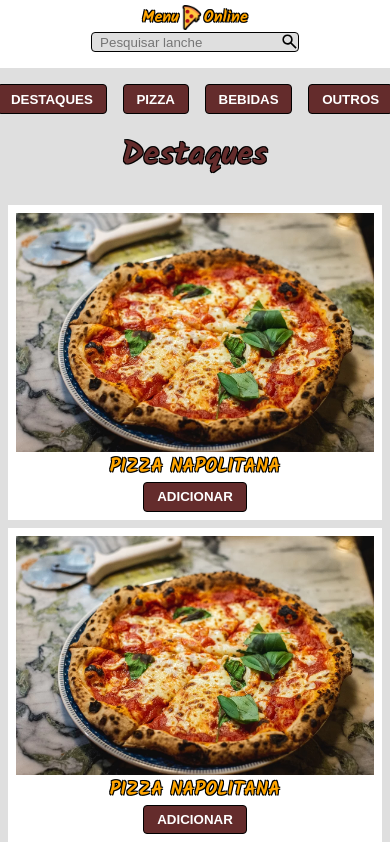
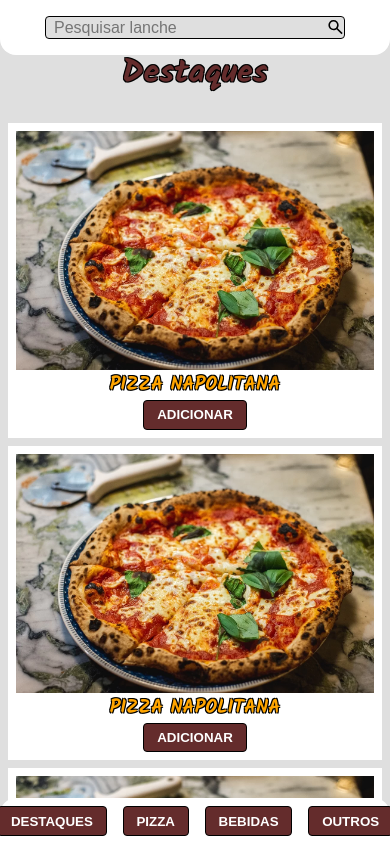
Before and after one commit to BirdMelo/menu-online, a plain HTML site: page index.html in a window 390 px wide. Shown: the top 842 px of the page. Drawn offline with Linux system fonts and the light colour scheme.

Commit message:
desenvolvimento de designe mobile finalizado

```diff
--- /dev/null
+++ b/Style/footer.css
@@ -0,0 +1,8 @@
+footer {
+    position:fixed;
+    inset: auto auto 0 0;
+    background-color: var(--bg-box-color);
+    width: 100%;
+    padding: 0.5rem 0;
+    border-radius: 16px 16px 0 0;
+}
--- a/Style/header.css
+++ b/Style/header.css
@@ -1,18 +1,13 @@
-@import url('./logo.css');
-
 header {
     display: flex;
     align-items: center;
     justify-content: center;
     padding: 1rem 0rem;
-    padding-top: 32px;
     background-color: var(--bg-box-color);
-    position: relative;
-}
-#logo {
-    position: absolute;
-    inset: 5px auto auto 50%;
-    transform: translate(-50%);
+    position: fixed;
+    inset: 0 0 auto auto;
+    width: 100%;
+    border-radius: 0 0 16px 16px;
 }
 #search {
     display: flex;
@@ -24,9 +19,13 @@ header {
     padding: 0.1rem 0.5rem;
     padding-right: 1.3rem;
     border-radius: 4px;
+    width: 300px;
+    font-size: 1rem;
+
 }
 #search img {
     width: 1.2rem;
     position: absolute;
     inset: 0px 0px auto auto;
+    transform: translate(0, 0.1rem);
 }
--- a/Style/logo.css
+++ /dev/null
@@ -1,19 +0,0 @@
-#logo {
-    display: flex;
-    align-items: center;
-}
-#logo img {
-    width: 25px;
-    height: 25px;
-}
-#logo p {
-    font-family: var(--logo-font);
-    font-size: 1rem;
-    font-weight: 600;
-    color: orange;
-    text-shadow:
-        -1px -1px 0 #000,
-         1px -1px 0 #000,
-        -1px  1px 0 #000,
-         1px  1px 0 #000;
-}
--- a/Style/main.css
+++ b/Style/main.css
@@ -4,10 +4,8 @@ main {
     flex-direction: column;
     gap: 1rem;
 }
-#nav_buttons {
-    display: flex;
-    justify-content: center;
-    gap: 1rem;
+#navbar_main {
+    display: none;
 }
 main h2 {
     font-family: var(--logo-font);
--- a/Style/style.css
+++ b/Style/style.css
@@ -2,6 +2,7 @@
 
 @import url('./header.css');
 @import url('./main.css');
+@import url('./footer.css');
 
 :root {
     --standart-font: Arial, sans-serif;
@@ -21,6 +22,7 @@
 body {
     font-family: var(--standart-font);
     background-color: var(--bg-body-color);
+    margin: 3rem 0;
 }
 button {
     padding: 0.4rem 0.8rem;
@@ -31,3 +33,8 @@ button {
     background-color: var(--bg-button-color);
     text-transform: uppercase;
 }
+.nav_buttons {
+    display: flex;
+    justify-content: center;
+    gap: 1rem;
+}
--- a/index.html
+++ b/index.html
@@ -13,14 +13,9 @@
             <input id="search_snack" type="text" placeholder="Pesquisar lanche">
             <img src="./img/search.svg" alt="lupa">
         </div>
-        <div id="logo">
-            <p>Menu</p>
-            <img src="./img/pizza-icon.png" alt="logo">
-            <p>Online</p>
-        </div>
     </header>
     <main>
-        <nav id="nav_buttons">
+        <nav class="nav_buttons" id="navbar_main">
             <button id="pizzas">destaques</button>
             <button id="pizzas">pizza</button>
             <button id="beverages">bebidas</button>
@@ -45,8 +40,16 @@
             </li>
         </ul>
     </main>
+    <aside>
+
+    </aside>
     <footer>
-
+        <nav class="nav_buttons" id="navbar_footer">
+            <button id="pizzas">destaques</button>
+            <button id="pizzas">pizza</button>
+            <button id="beverages">bebidas</button>
+            <button id="other_dishes">outros</button>
+        </nav>
     </footer>
 </body>
 </html>
```
Also changed, not shown: img/snack_pic/xburguer.jpg (deleted).
